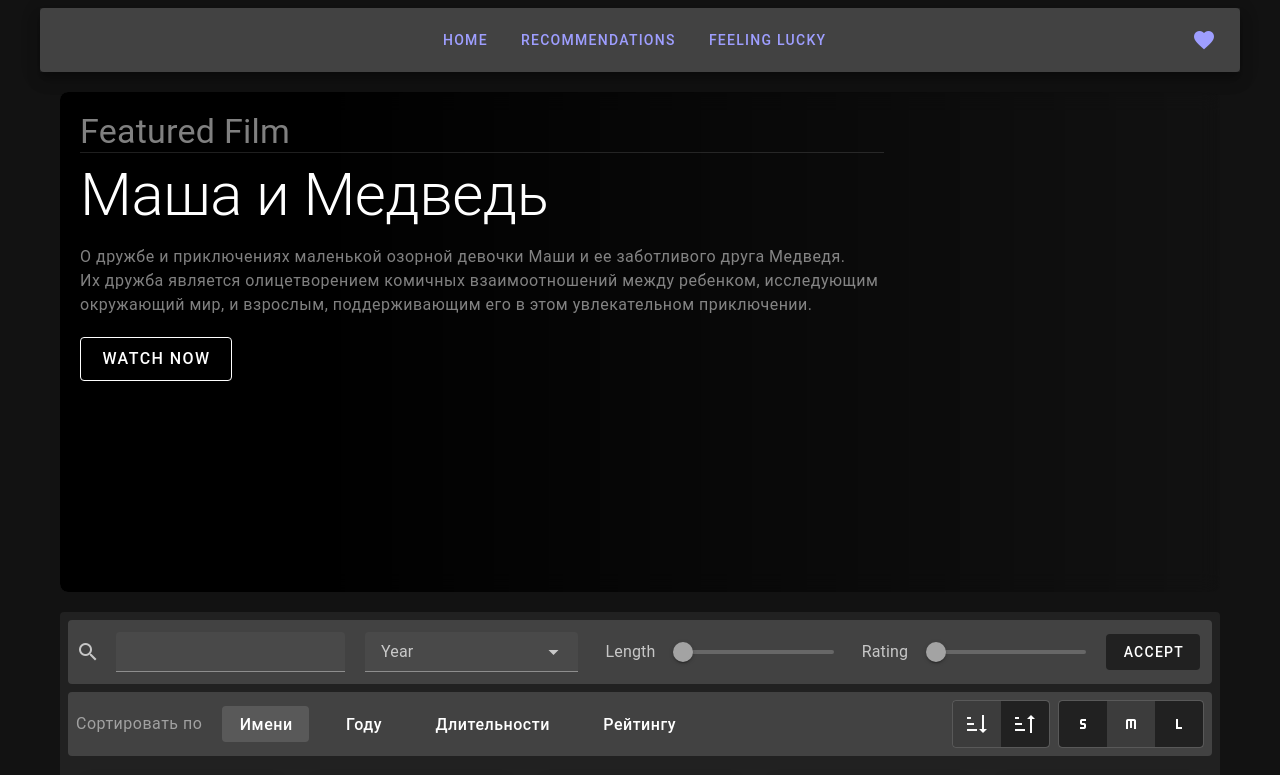
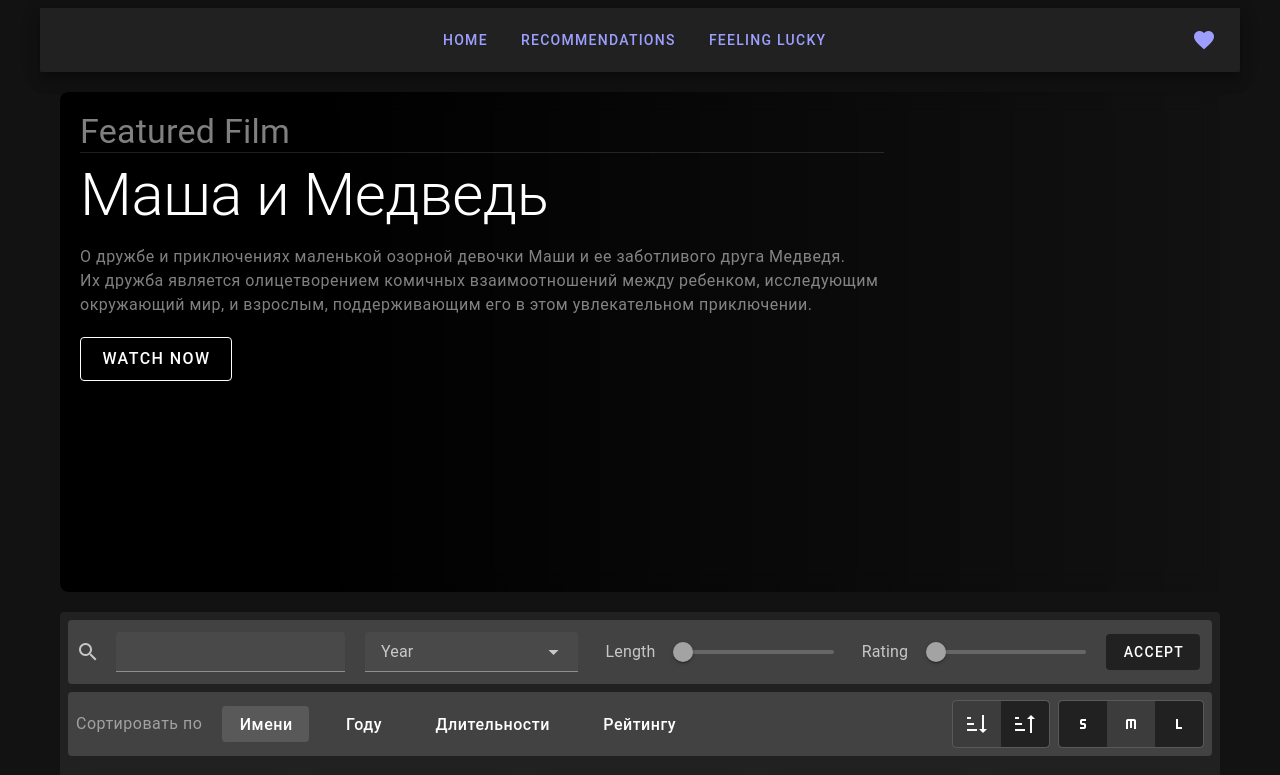
Before and after one commit to AxewB/cinema-search-js-vue, a Vue app: page / in a window 1280 px wide. Shown: the top 775 px of the page. Built offline with nearby package versions, Linux system fonts and the light colour scheme.

Commit message:
need to fix -feeling lucky- button

```diff
--- a/src/components/NavigationBar.vue
+++ b/src/components/NavigationBar.vue
@@ -2,7 +2,7 @@
   <v-sheet class="background-transparent" width="100%">
         <v-toolbar rounded
                   elevation="10"
-                  class="d-flex">
+                  class="d-flex bg-transparent">
           <v-sheet class="bg-transparent" width="33%"/>
           <v-sheet class="bg-transparent d-flex justify-center" width="33%">
             <router-link :to="{name: 'home'}">
@@ -11,10 +11,7 @@
             <router-link :to="{name: 'recommendations'}">
               <v-btn exact>Recommendations</v-btn>
             </router-link>
-
-            <!-- todo: just sending to a random film page -->
-            <!-- also add 'to=link' -->
-            <router-link exact :to="{name: 'home'}">
+            <router-link>
               <v-btn>Feeling lucky</v-btn>
             </router-link>
           </v-sheet>
@@ -28,9 +25,15 @@
 </template>
 
 <script>
-  export default {
-    name: "NavigationBar"
+import { mapActions } from 'pinia';
+import { useFilmStore } from '@/store/filmStore';
+export default {
+  name: "NavigationBar",
+  methods: {
+    ...mapActions(useFilmStore, ['getRandomFilmId'])
   }
+}
+
 </script>
 
 <style lang="scss" scoped>
```
